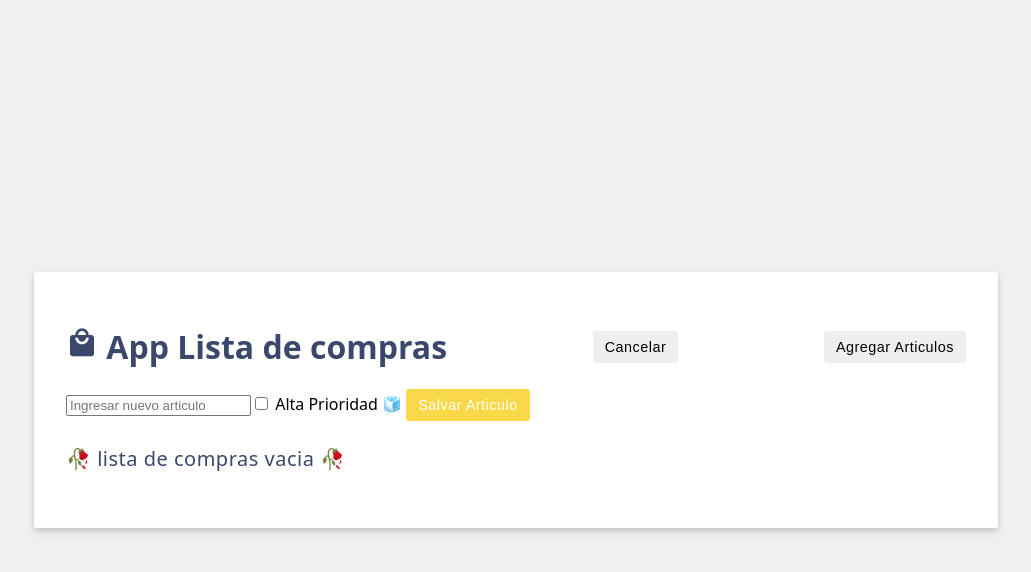
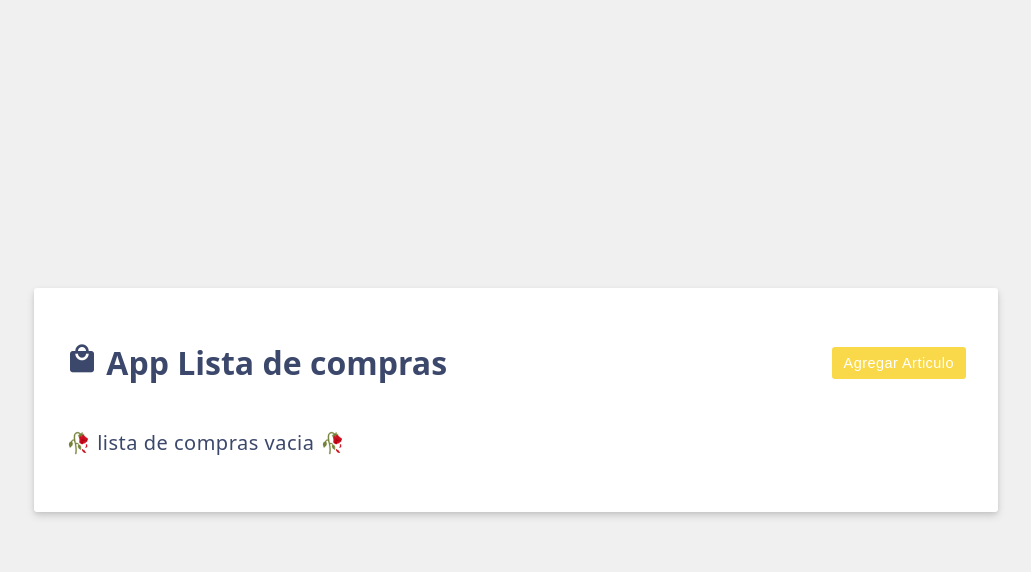
Before and after one commit to Dianalmc23/VueJs.ShoppingCart, a Vue app: page / in a window 1280 px wide. Both pictures are taken after a click on the button "Cancelar". Shown: the top 572 px of the page, without its empty margins (124-1155 px from the left). Built offline with nearby package versions, Linux system fonts and the light colour scheme.

Commit message:
⭐FEAT: App.vue Agrega visuallizacion condicionada del formulario

```diff
--- a/src/App.vue
+++ b/src/App.vue
@@ -14,18 +14,28 @@
 };
 const newItem = ref('');
 const newItemHighPriority = ref(false);
+const editing = ref(true);
+const doEdit = (edit) => {
+//Altero la variable "editing"
+editing.value =edit;
+//Limpio el input de texto
+newItem.value= "";
+};
 </script>
 
 <template>
+
   <div class="header">
-    <h1> <i class="material-icons shopping-cart-icon">local_mall</i> {{ header }}</h1>
-    <button class="btn">Cancelar</button>
-    <button class="btn bnt-primary">Agregar Articulos</button>
+  <h1> <i class="material-icons shopping-cart-icon">local_mall</i> {{ header }}</h1>
+  <button v-if="!editing" @click="doEdit (true)" class="btn btn-primary">Agregar Articulo</button>
+  <button v-else @click="doEdit(false)" class="btn">Cancelar</button>
   </div>
 
-  <form v-on:submit.prevent="saveItem" class="add-item form">
+  <form v-if="editing" v-on:submit.prevent="saveItem" class="add-item form">
+
     <!-- Input de Nuevo Articulo -->
     <input v-model.trim="newItem" type="text" placeholder="Ingresar nuevo articulo">
+
     <!-- Check Boxes -->
     <label>
       <input v-model="newItemHighPriority"
```
